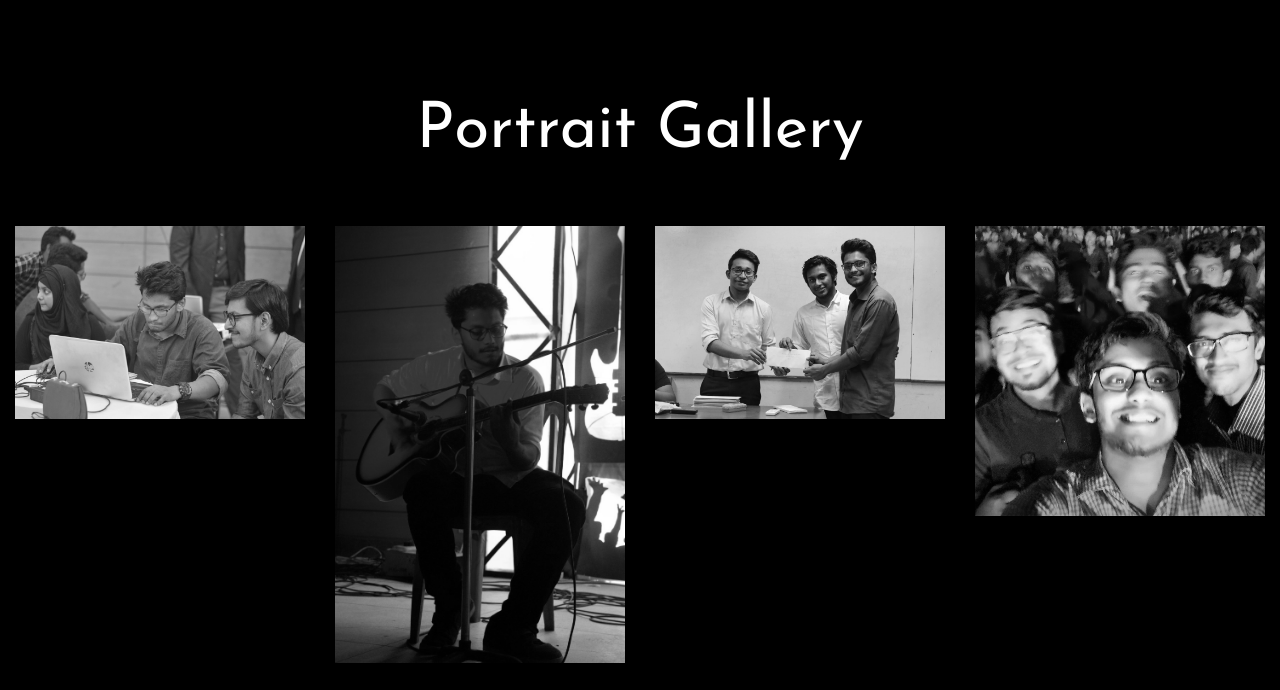
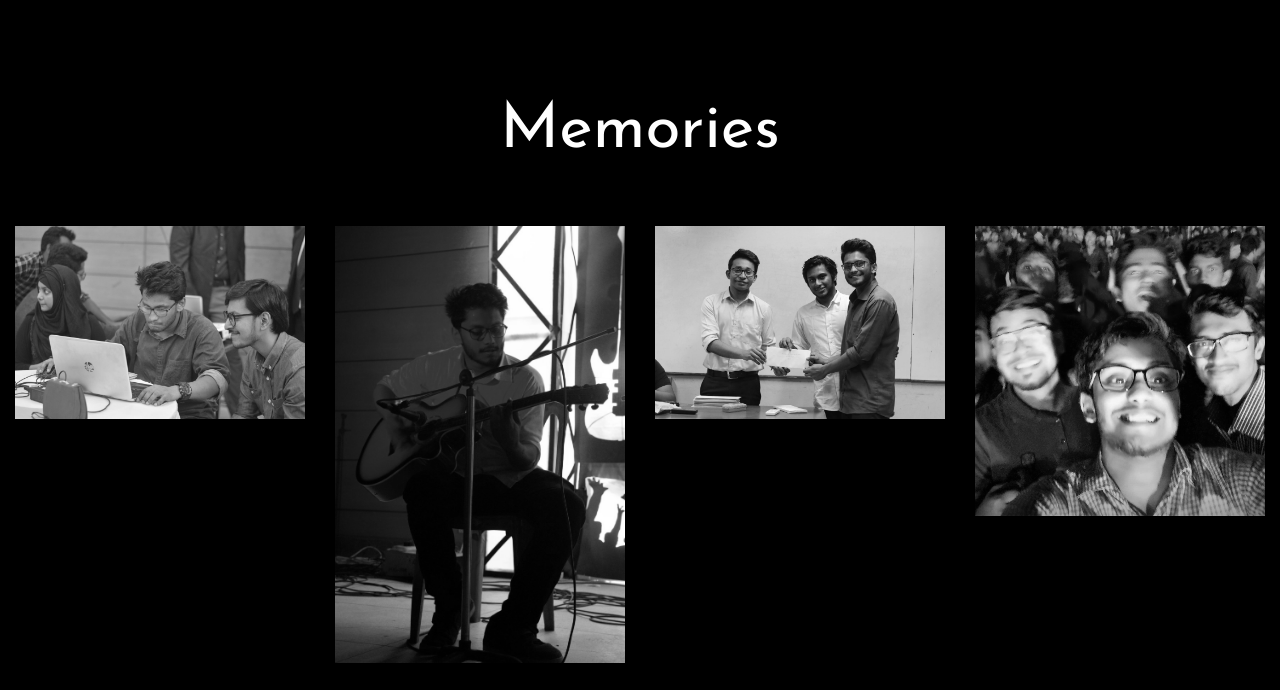
Before and after one commit to himu82271/MyCV, a plain HTML site: page single.html in a window 1280 px wide. Shown: the part 79-769 px from the top of the page. Drawn offline with Linux system fonts and the light colour scheme; grey boxes are pictures that could not be loaded; files whose address does not match are found by name.

Commit message:
Update single.html

```diff
--- a/single.html
+++ b/single.html
@@ -1,7 +1,7 @@
 <!DOCTYPE html>
 <html lang="en">
 <head>
-  <title>Photosen &mdash; Colorlib Website Template</title>
+  <title> &mdash; </title>
   <meta charset="utf-8">
   <meta name="viewport" content="width=device-width, initial-scale=1, shrink-to-fit=no">
 
@@ -120,7 +120,7 @@
           <div class="col-md-7">
             <div class="row mb-5">
               <div class="col-12 ">
-                <h2 class="site-section-heading text-center">Portrait Gallery</h2>
+                <h2 class="site-section-heading text-center">Memories</h2>
               </div>
             </div>
           </div>
```
